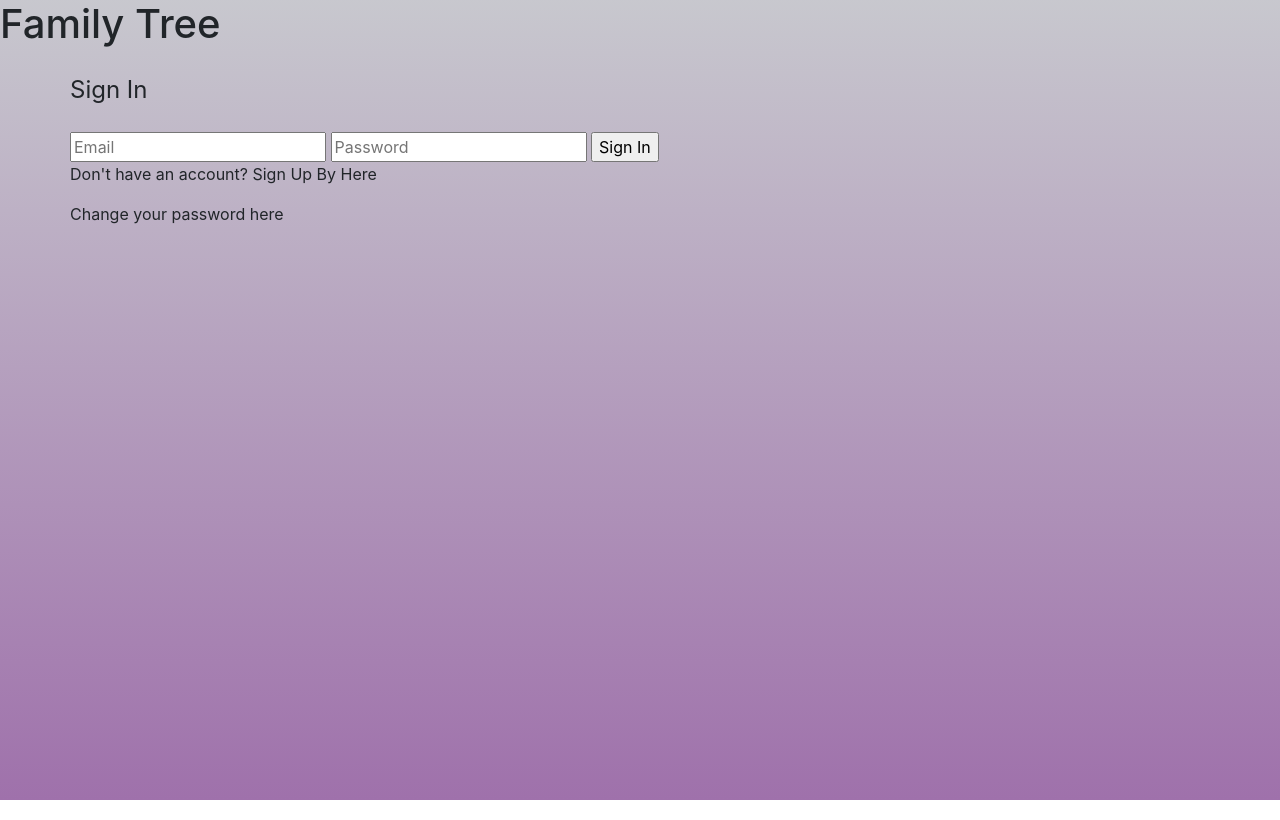
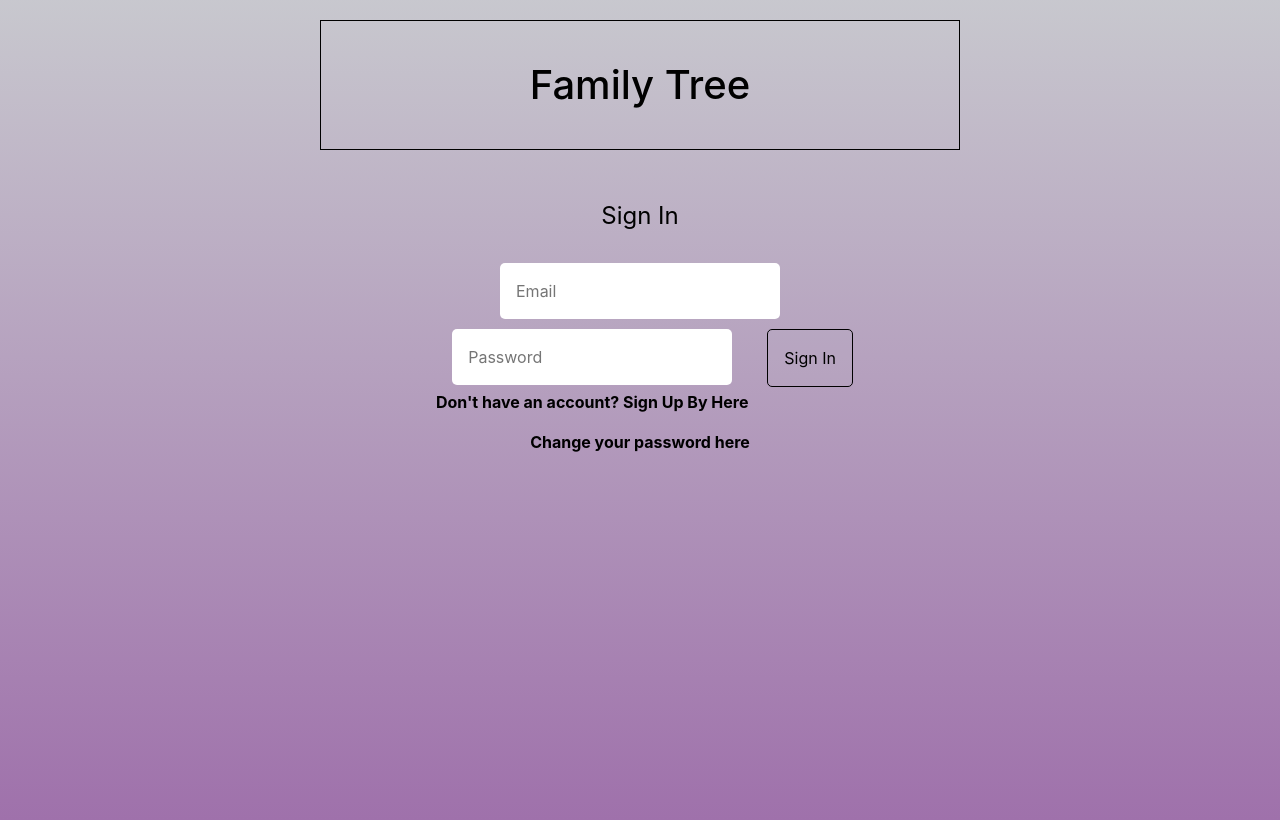
Before and after one commit to crescentsolutions/family-tree-client, a website built with webpack: page index.html in a window 1280 px wide. Built offline with nearby package versions, Linux system fonts and the light colour scheme.

Commit message:
Update
Updated the background and some form styles.

```diff
--- a/assets/styles/index.scss
+++ b/assets/styles/index.scss
@@ -1,13 +1,73 @@
 @import '~bootstrap/scss/bootstrap';
 
 $grey-1: rgba(186, 186, 194, .8);
+$grey-2: #494d53;
+$charcoal: #36454f;
+$black: #000;
 $purple-gradient: linear-gradient($grey-1, #9f71ab);
+$standard-radius: 50px;
+$input-radius: 5px;
+$main-text: #fff;
+$thin-border: solid 1px;
+$clear: rgba(186, 186, 194, .1);
 
+* {
+  color: $black;
+}
 body {
   background: $purple-gradient;
   background-repeat: no-repeat;
   height: 100vh;
   width: 100%;
+}
+
+h1 {
+  border: $thin-border;
+  margin: auto;
+  margin-top: 20px;
+  text-align: center;
+  width: 50%;
+  padding: 1em 0px;
+}
+
+.form-design {
+  margin: 20px 0;
+  margin: auto;
+  padding: 2em;
+  text-align: center;
+  max-width: 500px;
+
+  input {
+    border: 0;
+    border-radius: $input-radius;
+    color: $main-text;
+    margin: 0;
+    margin: 5px;
+    padding: 1em;
+    width: inherit;
+  }
+  .button-style-1 {
+    background: $clear;
+    border: $thin-border;
+    color: $black;
+    cursor: pointer;
+    float: right;
+    :hover {
+      background: $grey-1;
+    }
+    :focus {
+      background: $grey-1;
+    }
+  }
+}
+
+.link-style {
+  font-weight: bold;
+  display: block;
+  cursor: pointer;
+  :hover {
+    color: $grey-1;
+  }
 }
 
 /*AUTH*/
--- a/index.html
+++ b/index.html
@@ -52,7 +52,7 @@
                 <input id="sign-up-email" type="email" name="credentials[email]" placeholder="Email">
                 <input id="sign-up-password" type="password" name="credentials[password]" placeholder="Password">
                 <input id="sign-up-password_confirmation" type="password" name="credentials[password_confirmation]" placeholder="Confirm Password">
-                <input type="submit" value="Sign up!">
+                <input class="button-style-1" type="submit" value="Sign up!">
                 <p id="sign-in-link" class="link-style">Nevermind, I have an account</p>
               </fieldset>
             </form>
@@ -62,7 +62,7 @@
                 <p id="message-sign-in"></p>
                 <input id="sign-in-email" type="email" name="credentials[email]" placeholder="Email">
                 <input id="sign-in-password" type="password" name="credentials[password]" placeholder="Password">
-                <input type="submit" value="Sign In">
+                <input class="button-style-1" type="submit" value="Sign In">
                 <p id="sign-up-link" class="link-style">Don't have an account? Sign Up By Here</p>
                 <p id="change-pw-link" class="link-style">Change your password here</p>
               </fieldset>
@@ -73,7 +73,7 @@
                 <p id="message-change-password"></p>
                 <input id="old-password" type="password" name="passwords[old]" placeholder="Old Password">
                 <input id="new-password" type="password" name="passwords[new]" placeholder="New Password">
-                <input type="submit" value="Change Password">
+                <input class="button-style-1" type="submit" value="Change Password">
               </fieldset>
             </form>
           </div>
```
Also changed, not shown: assets/scripts/custom/custom.js (+0 -26 lines).
